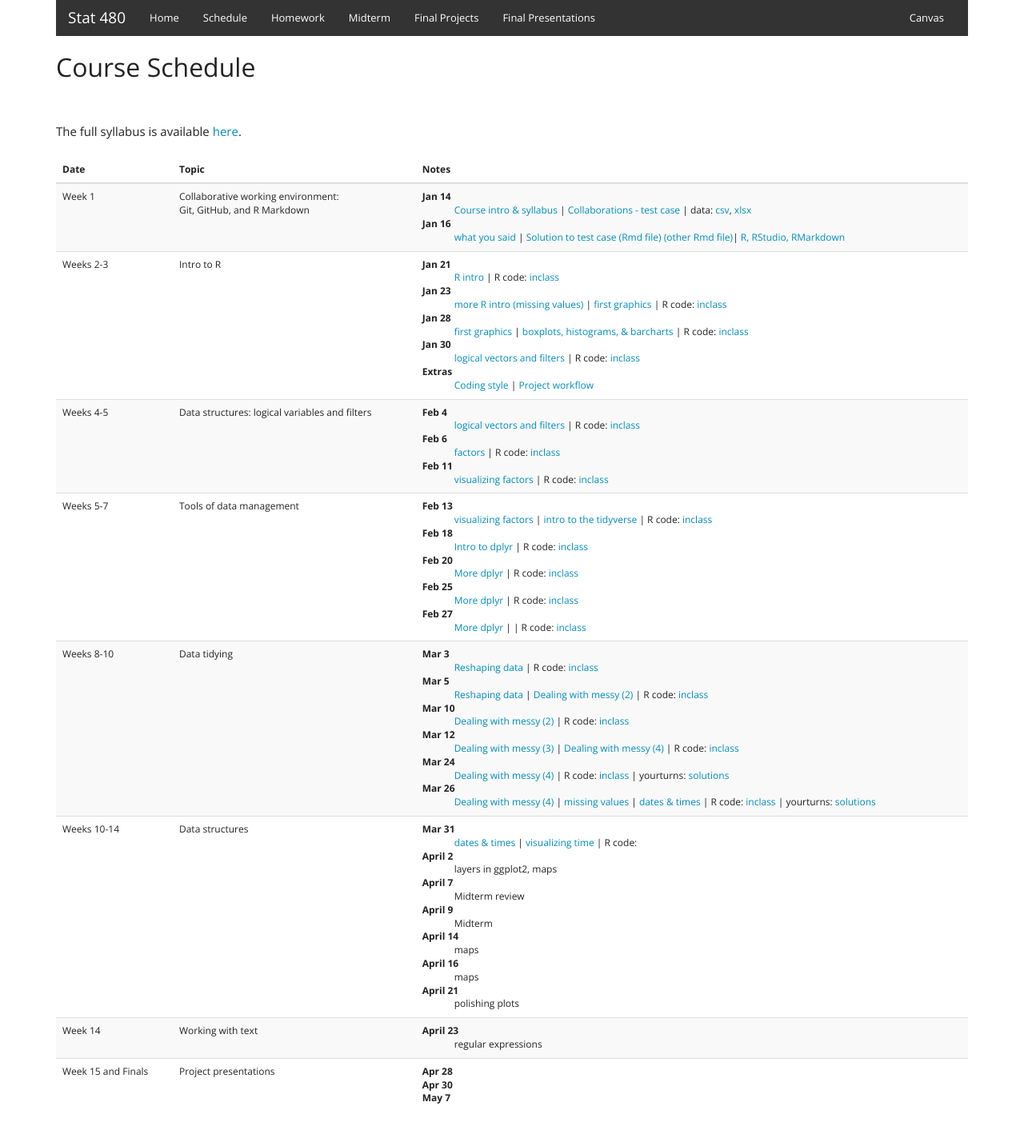
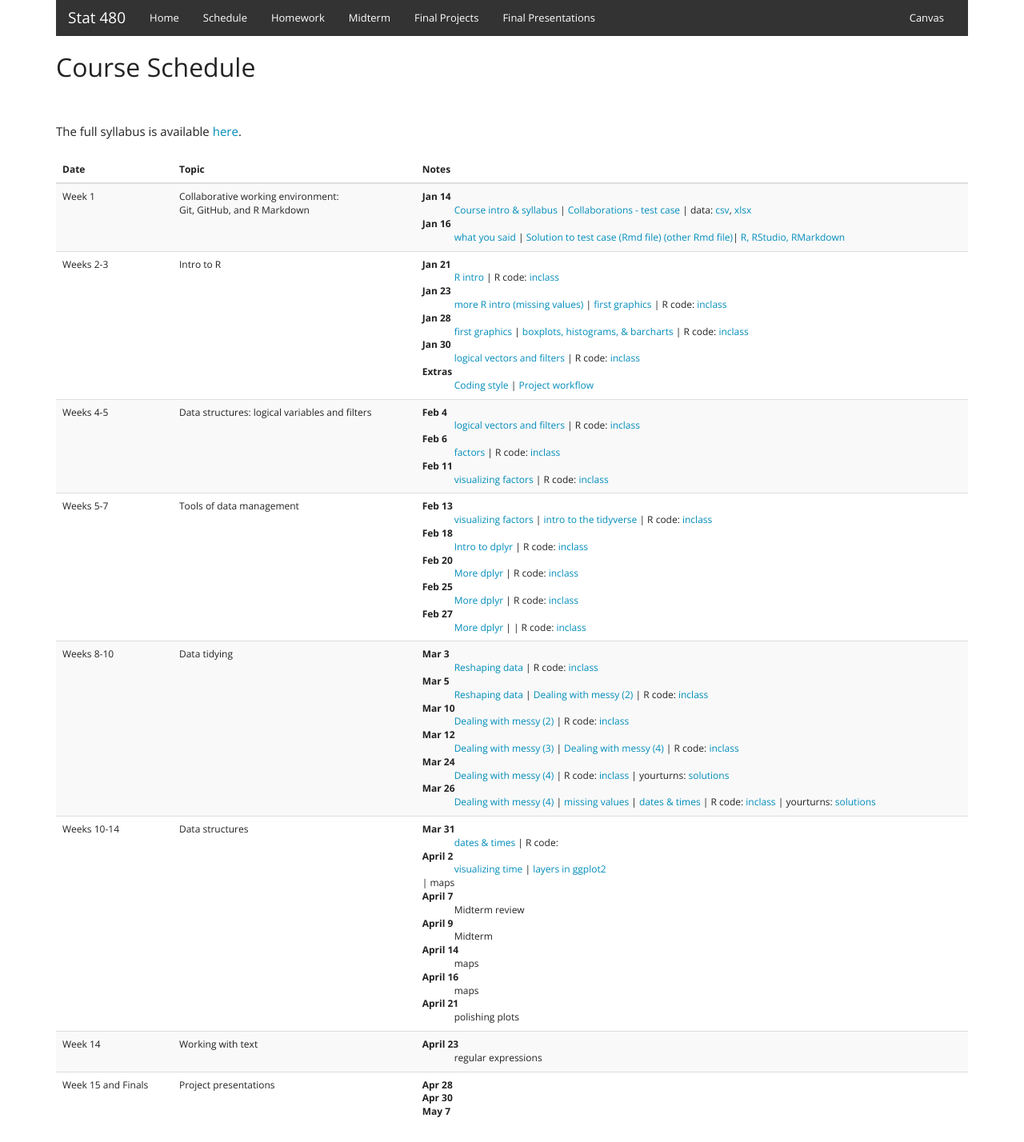
Before and after one commit to Stat480-at-ISU/Stat480-at-ISU.github.io, a Jekyll site: the page built from schedule.html, in a window 1280 px wide. Shown: the whole page at 80% size. Built offline with Jekyll 4.4.1, drawn with Linux system fonts in a browser that asks for light colours; part of the change alters nothing that is shown.

```diff
--- a/schedule.html
+++ b/schedule.html
@@ -126,9 +126,9 @@ The full syllabus is available <a href="syllabus.pdf" target=_blank>here</a>.
         <td>
           <dl>
           <dt>Mar 31</dt>
-          <dd><a href="../materials-2020/04_data-structures/01_dates-and-time.html" target=_blank>dates & times</a> | <a href="../materials-2020/04_data-structures/02_time-series.html" target=_blank>visualizing time</a> | R code: </dd>
+          <dd><a href="../materials-2020/04_data-structures/01_dates-and-time.html" target=_blank>dates & times</a> | R code: </dd>
           <dt>April 2</dt>
-          <dd>layers in ggplot2, maps</dd>
+          <dd><a href="../materials-2020/04_data-structures/02_time-series.html" target=_blank>visualizing time</a> | <a href="../materials-2020/04_data-structures/03_layers.html" target=_blank>layers in ggplot2</a></dd>  | <ahref="../materials-2020/04_data-structures/04_maps.html" target=_blank>maps</a></dd>
           <dt>April 7</dt>
           <dd>Midterm review</dd>
           <dt>April 9</dt>
```
Also changed, not shown: 1 other file.
